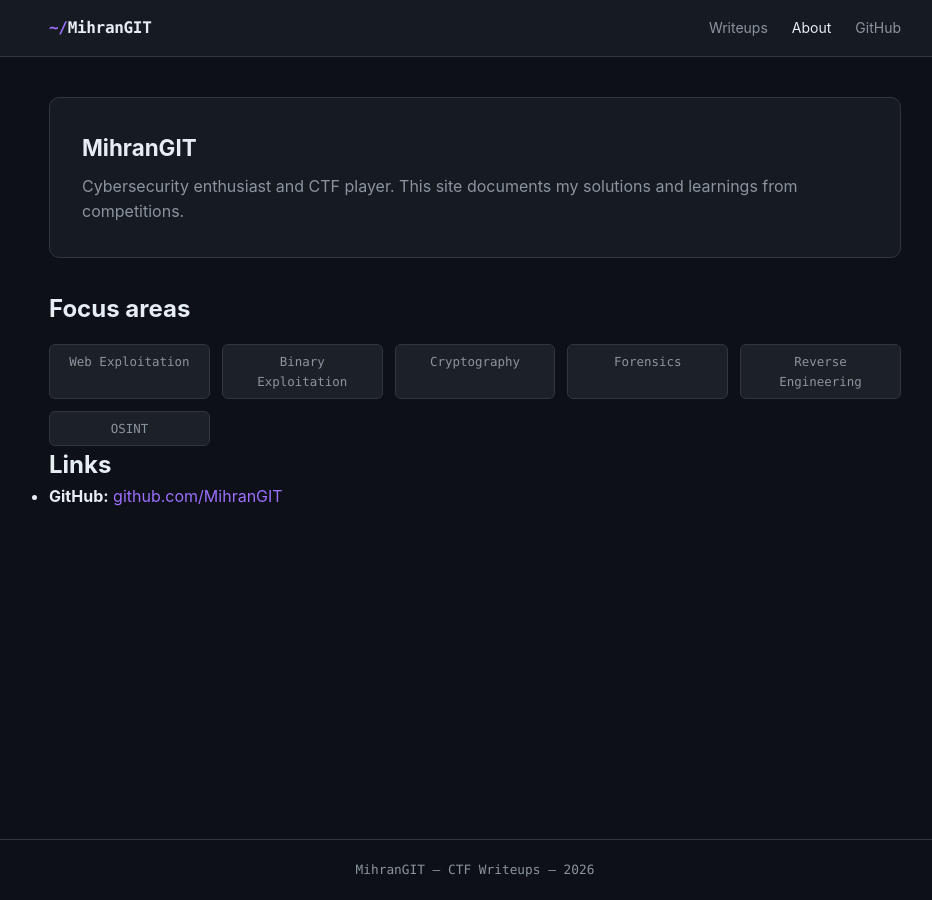
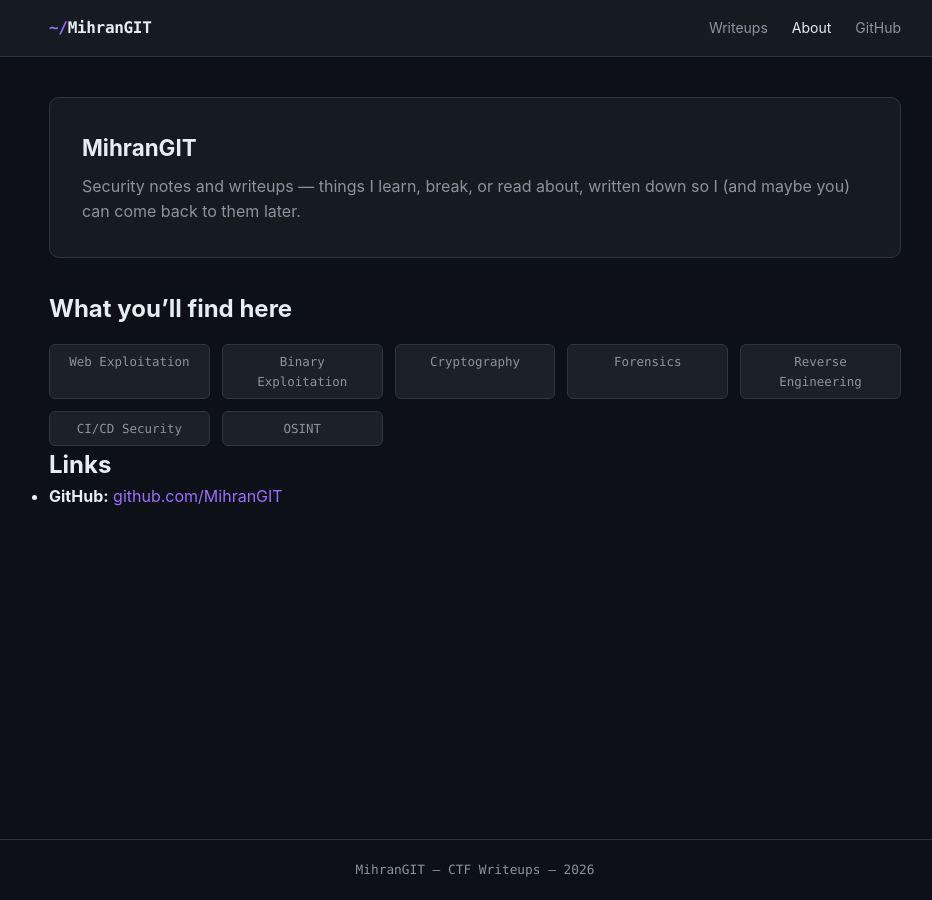
Before and after one commit to MihranGIT/MihranGIT.github.io, a Jekyll site: the page built from about.md, in a window 1280 px wide. Shown: the whole page, without its empty margins (165-1097 px from the left). Built offline with Jekyll 4.4.1, drawn with Linux system fonts in a browser that asks for light colours.

Commit message:
Reframe about page beyond CTF-only

```diff
--- a/about.md
+++ b/about.md
@@ -5,10 +5,10 @@ title: About
 
 <div class="about-card">
   <h1>MihranGIT</h1>
-  <p>Cybersecurity enthusiast and CTF player. This site documents my solutions and learnings from competitions.</p>
+  <p>Security notes and writeups — things I learn, break, or read about, written down so I (and maybe you) can come back to them later.</p>
 </div>
 
-## Focus areas
+## What you'll find here
 
 <div class="skill-grid">
   <div class="skill-chip">Web Exploitation</div>
@@ -16,6 +16,7 @@ title: About
   <div class="skill-chip">Cryptography</div>
   <div class="skill-chip">Forensics</div>
   <div class="skill-chip">Reverse Engineering</div>
+  <div class="skill-chip">CI/CD Security</div>
   <div class="skill-chip">OSINT</div>
 </div>
 
```
